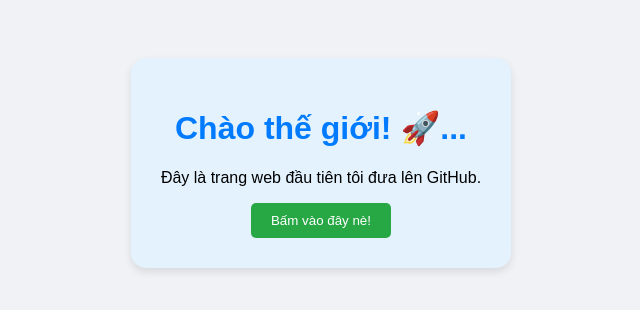
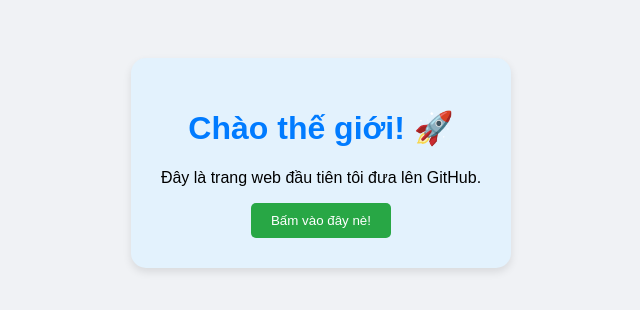
Before and after one commit to buiduckhiem/myfirstweb, a plain HTML site: page index.html in a window 1280 px wide. Shown: the whole page, without its empty margins (319-959 px from the left). Drawn offline with Linux system fonts and the light colour scheme.

Commit message:
Cap nhat loi chao va mau nen8

```diff
--- a/index.html
+++ b/index.html
@@ -11,7 +11,7 @@
 </head>
 <body>
     <div class="card">
-        <h1>Chào thế giới! 🚀...</h1>
+        <h1>Chào thế giới! 🚀</h1>
         <p>Đây là trang web đầu tiên tôi đưa lên GitHub.</p>
         <button onclick="alert('Chúc mừng bạn đã click thành công!')">Bấm vào đây nè!</button>
     </div>
```
